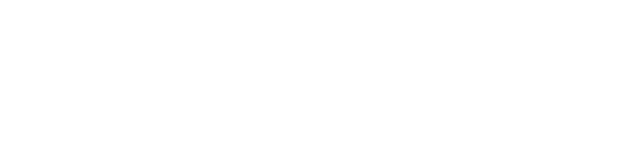
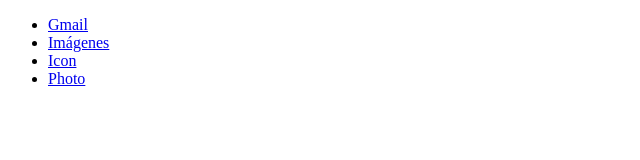
Before and after one commit to Klauditha/platzi_html_css_practico, a plain HTML site: page index.html in a window 1280 px wide. Shown: the whole page, without its empty margins (0-640 px from the left). Drawn offline with Linux system fonts and the light colour scheme.

Commit message:
WIP: Header

```diff
--- a/index.html
+++ b/index.html
@@ -4,10 +4,19 @@
     <meta charset="UTF-8">
     <meta name="viewport" content="width=device-width, initial-scale=1.0">
     <meta http-equiv="X-UA-Compatible" content="ie=edge">
-    <title>Document</title>
+    <title>Google Clone</title>
     <link rel="stylesheet" href="./css/main.css">
 </head>
 <body>
-
+    <header>
+        <nav>
+            <ul>
+                <li><a href="#">Gmail</a></li>
+                <li><a href="#">Imágenes</a></li>
+                <li><a href="#">Icon</a></li>
+                <li><a href="#">Photo</a></li>
+            </ul>
+        </nav>
+    </header>
 </body>
 </html>
```
